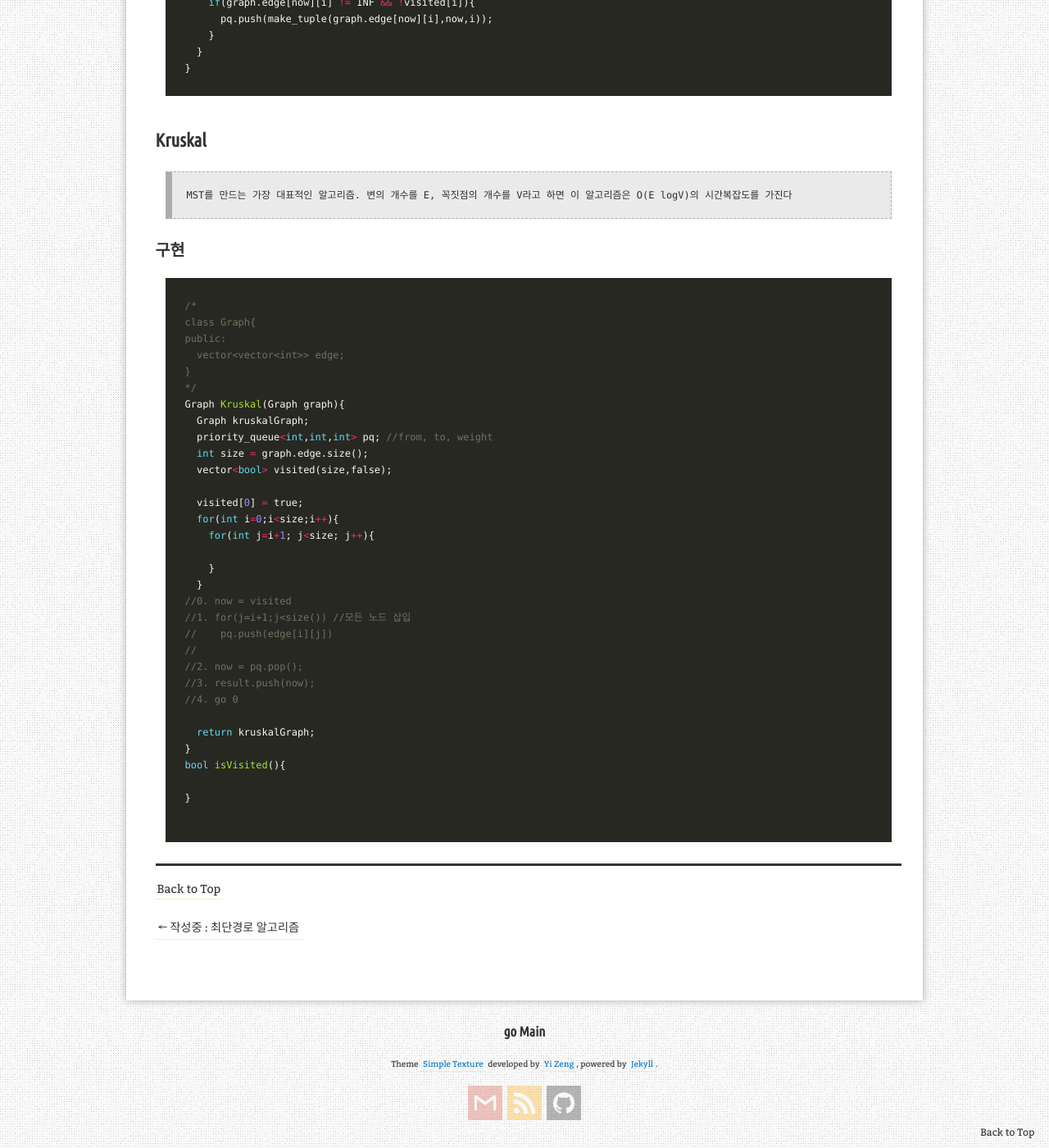
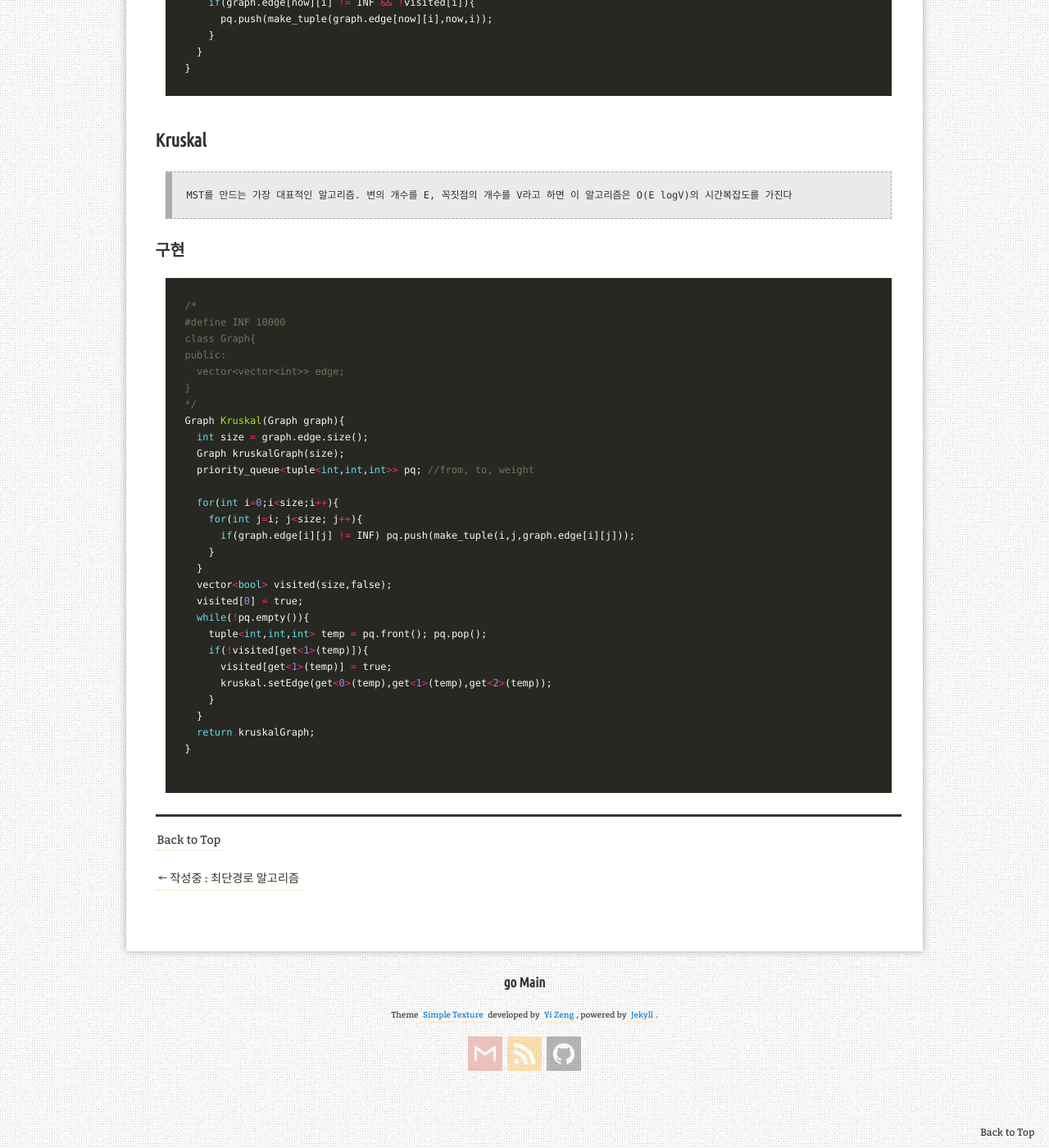
Before and after one commit to aristohyun/aristohyun.github.io, a Jekyll site: the page built from _posts/2020-07-31-MST.md, in a window 1280 px wide and 1400 px high, scrolled down 1896 px. Shown: the whole window at 82% size. Built offline with Jekyll 4.4.1, drawn with Linux system fonts in a browser that asks for light colours; comment, search, counter and statistics services are not loaded.

Commit message:
update post

```diff
--- a/_posts/2020-07-31-MST.md
+++ b/_posts/2020-07-31-MST.md
@@ -78,35 +78,32 @@ void pushWeight(priority_queue<P, vector<P>, greater<P>>& pq, int now ,Graph gra
 ### 구현
 ~~~ c++
 /*
+#define INF 10000
 class Graph{
 public:
   vector<vector<int>> edge;
 }
 */
 Graph Kruskal(Graph graph){
-  Graph kruskalGraph;
-  priority_queue<int,int,int> pq; //from, to, weight
   int size = graph.edge.size();
-  vector<bool> visited(size,false);
+  Graph kruskalGraph(size);
+  priority_queue<tuple<int,int,int>> pq; //from, to, weight
 
-  visited[0] = true;
   for(int i=0;i<size;i++){
-    for(int j=i+1; j<size; j++){
-
+    for(int j=i; j<size; j++){
+      if(graph.edge[i][j] != INF) pq.push(make_tuple(i,j,graph.edge[i][j]));
     }
   }
-//0. now = visited
-//1. for(j=i+1;j<size()) //모든 노드 삽입
-//    pq.push(edge[i][j])
-//
-//2. now = pq.pop();
-//3. result.push(now);
-//4. go 0
-
+  vector<bool> visited(size,false);
+  visited[0] = true;
+  while(!pq.empty()){
+    tuple<int,int,int> temp = pq.front(); pq.pop();
+    if(!visited[get<1>(temp)]){
+      visited[get<1>(temp)] = true;
+      kruskal.setEdge(get<0>(temp),get<1>(temp),get<2>(temp));
+    }
+  }
   return kruskalGraph;
-}
-bool isVisited(){
-
 }
 
 ~~~
```
